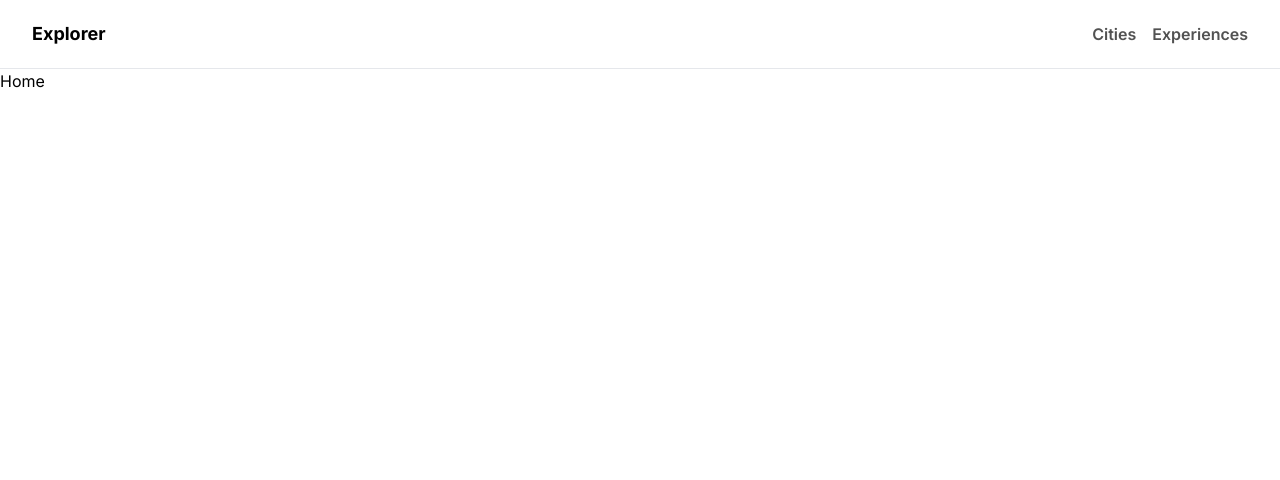
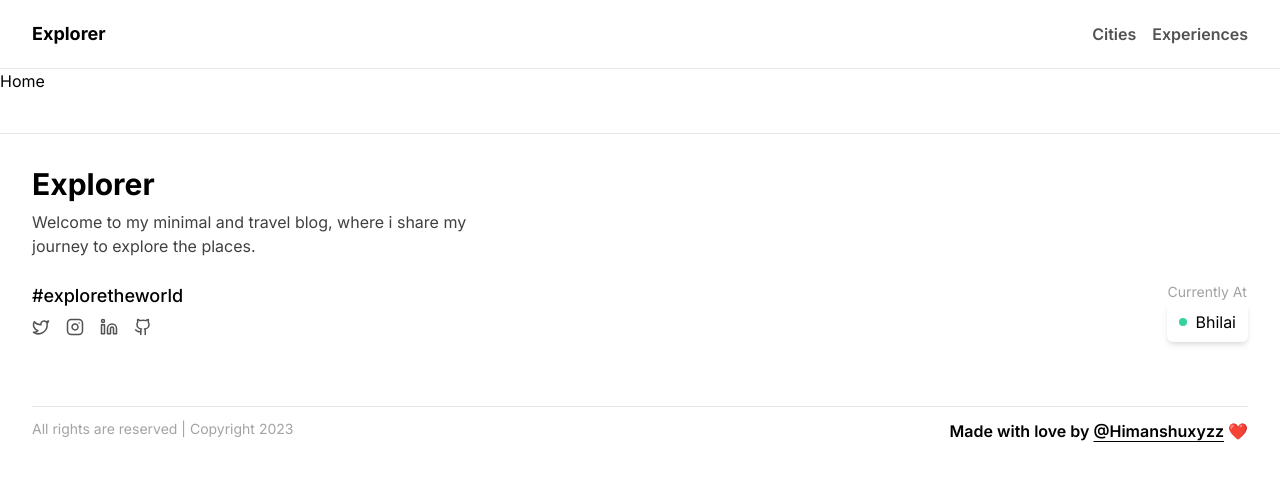
Before and after one commit to Himanshuxyzz/Next_Js_Blog, a Next.js app: page / in a window 1280 px wide. Shown: the top 480 px of the page. Built offline with nearby package versions, Linux system fonts and the light colour scheme.

Commit message:
cooked footer:✅

```diff
--- a/app/layout.tsx
+++ b/app/layout.tsx
@@ -5,6 +5,7 @@ const inter = Inter({ subsets: ['latin'] })
 
 // components
 import Navigation from '@/components/navigation/Navigation'
+import Footer from '@/components/navigation/Footer'
 
 
 export const metadata: Metadata = {
@@ -22,6 +23,7 @@ export default function RootLayout({
       <body className={inter.className}>
         <Navigation />
         {children}
+        <Footer />
       </body>
     </html>
   )
--- a/app/page.tsx
+++ b/app/page.tsx
@@ -1,7 +1,7 @@
 
 export default function Home() {
   return (
-    <main className="h-[3000px]">
+    <main className="h-auto">
       <h1>Home</h1>
     </main>
   )
--- /dev/null
+++ b/components/elements/SociaLink.tsx
@@ -0,0 +1,30 @@
+import { Facebook, Github, Instagram, Linkedin, LucideFacebook, LucideGithub, LucideInstagram, LucideLinkedin, LucideTwitter, Twitter } from 'lucide-react'
+import React from 'react'
+import Link from 'next/link'
+
+const SociaLink = ({ platform, link }: {
+    platform: string,
+    link: string
+}) => {
+    const getIcon = (platform: string) => {
+        switch (platform) {
+            case 'facebook':
+                return <LucideFacebook size={18} />;
+            case 'twitter':
+                return <LucideTwitter size={18} />;
+            case 'instagram':
+                return <LucideInstagram size={18} />;
+            case 'github':
+                return <LucideGithub size={18} />;
+            case 'linkedin':
+                return <LucideLinkedin size={18} />;
+        }
+    }
+    return (
+        <Link href={link}>
+            {getIcon(platform)}
+        </Link>
+    )
+}
+
+export default SociaLink
--- /dev/null
+++ b/components/navigation/Footer.tsx
@@ -0,0 +1,47 @@
+import React from 'react'
+import PaddingContainer from '../layout/PaddingContainer'
+import siteConfig from '@/config/siteConfig'
+import Link from 'next/link'
+import SociaLink from '../elements/SociaLink'
+
+const Footer = () => {
+    return (
+        <div className='py-8 mt-10 border-t'>
+            <PaddingContainer>
+                <div>
+                    <h2 className='text-3xl font-bold'>{siteConfig.siteName}</h2>
+                    <p className='max-w-md mt-2 text-neutral-700'>{siteConfig.description}</p>
+                </div>
+                {/* social and currently at */}
+                <div className='mt-6 flex flex-wrap justify-between gap-4 '>
+                    <div>
+                        <div className='font-medium text-lg'>#exploretheworld</div>
+                        <div className='flex gap-4 items-center text-neutral-600 mt-2'>
+                            <SociaLink platform='twitter' link={siteConfig.socialLinks.twitter} />
+                            <SociaLink platform='instagram' link={siteConfig.socialLinks.instagram} />
+                            <SociaLink platform='linkedin' link={siteConfig.socialLinks.linkedin} />
+                            <SociaLink platform='github' link={siteConfig.socialLinks.github} />
+                        </div>
+                    </div>
+                    <div>
+                        <div className='text-sm text-neutral-400'>
+                            Currently At
+                        </div>
+                        <div className='bg-white shadow-md rounded-md py-2 px-3 flex items-center gap-2'>
+                            <div className='w-2 h-2 rounded-full bg-emerald-400' />
+                            {siteConfig.currentlyAt}</div>
+                    </div>
+                </div>
+                {/* bottom section */}
+                <div className='border-t py-3 flex justify-between gap-4 flex-wrap mt-16'>
+                    <div className='text-sm text-neutral-400'>
+                        All rights are reserved | Copyright {new Date().getFullYear()}
+                    </div>
+                    <div className='font-semibold'>Made with love by <Link className='underline underline-offset-4' href={siteConfig.socialLinks.github}>@Himanshuxyzz</Link> ❤️</div>
+                </div>
+            </PaddingContainer>
+        </div>
+    )
+}
+
+export default Footer
--- a/package.json
+++ b/package.json
@@ -15,6 +15,7 @@
     "autoprefixer": "10.4.14",
     "eslint": "8.45.0",
     "eslint-config-next": "13.4.12",
+    "lucide-react": "^0.263.1",
     "next": "13.4.12",
     "postcss": "8.4.27",
     "react": "18.2.0",
```
Also changed, not shown: 1 other file (tests, documents, lock files or other folders).
